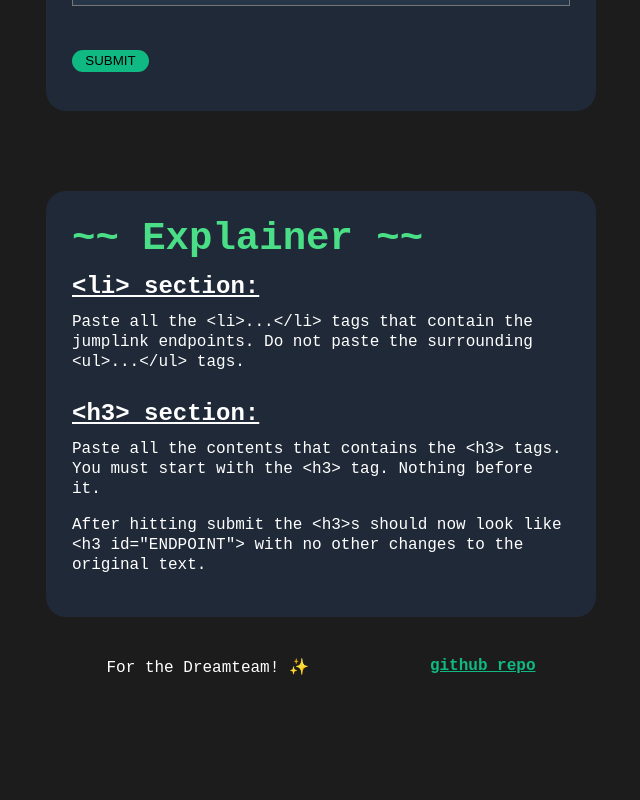
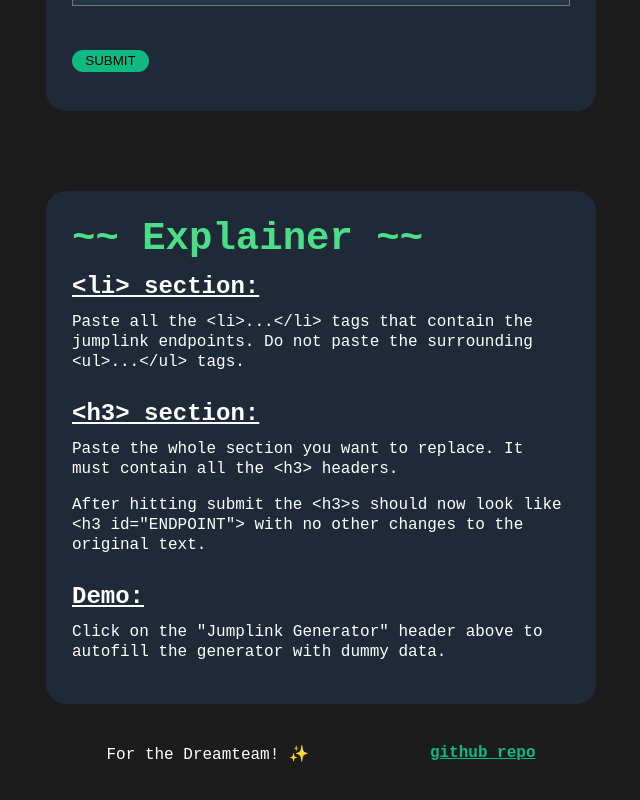
Before and after one commit to odeliy/autofill-jumplinks, a React (Create React App) app: page / in a window 1280 px wide. Shown: the part 752-1552 px from the top of the page, without its empty margins (319-959 px from the left). Before the commit the page ends 1479 px from the top, so only its background shows below. Built offline with nearby package versions, Linux system fonts and the light colour scheme.

Commit message:
fix: update explainer info

```diff
--- a/src/components/Explainer.js
+++ b/src/components/Explainer.js
@@ -34,13 +34,15 @@ function Explainer() {
 			</p>
 			<h2>{`<h3> section:`}</h2>
 			<p>
-				{`Paste all the contents that contains the <h3> tags. You must start with the <h3> tag. Nothing before it.`}
+				{`Paste the whole section you want to replace. It must contain all the <h3> headers.`}
 			</p>
 			<p>
 				{`
 				After hitting submit the <h3>s should now look like <h3 id="ENDPOINT"> with no other changes to the original text.
 				`}
 			</p>
+			<h2>Demo:</h2>
+			<p>Click on the "Jumplink Generator" header above to autofill the generator with dummy data.</p>
 		</StyledExplainer>
 	)
 }
```
